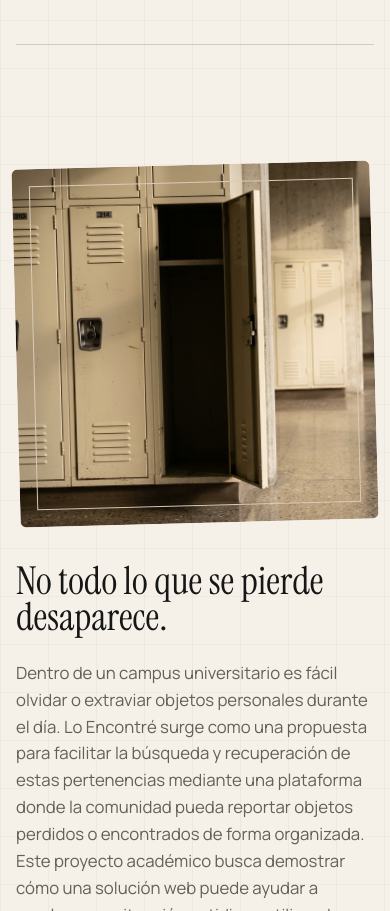
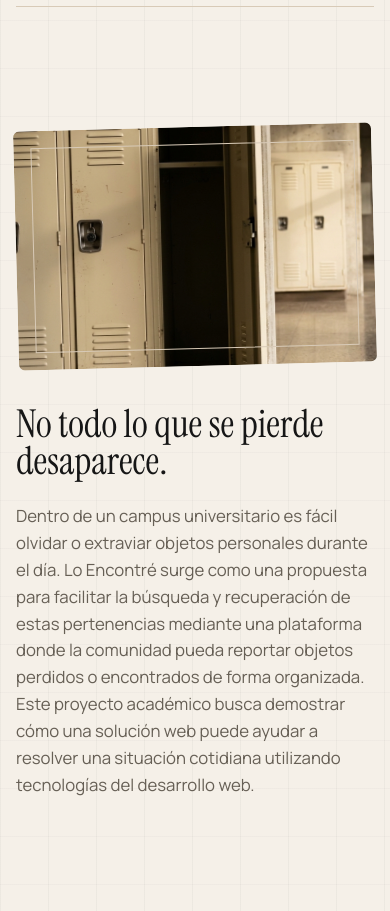
Before and after one commit to fredericjasmin/lo-encontre, a plain HTML site: page index.html in a window 390 px wide. Shown: the part 940-1851 px from the top of the page. Drawn offline with Linux system fonts and the light colour scheme.

Commit message:
responsive fix
se arreglaron dos imagenes que estaban fallando al aplicarse el radio de aspecto

```diff
--- a/css/style.css
+++ b/css/style.css
@@ -384,6 +384,7 @@ nav a:hover {
     from {
         opacity: 1;
     }
+
     to {
         opacity: 0;
     }
@@ -561,7 +562,7 @@ nav a:hover {
     position: absolute;
     top: 12px;
     right: 12px;
-    width: 30px ;
+    width: 30px;
     height: 30px;
     display: flex;
     align-items: center;
@@ -810,6 +811,7 @@ footer {
 
     .hero-image {
         width: 100%;
+        aspect-ratio: 1.5 / 1;
         height: auto;
     }
 
@@ -847,6 +849,8 @@ footer {
 
     .about-image {
         width: 100%;
+        aspect-ratio: 1.5 / 1;
+        height: auto;
     }
 
     .game-scene-wrapper {
```
